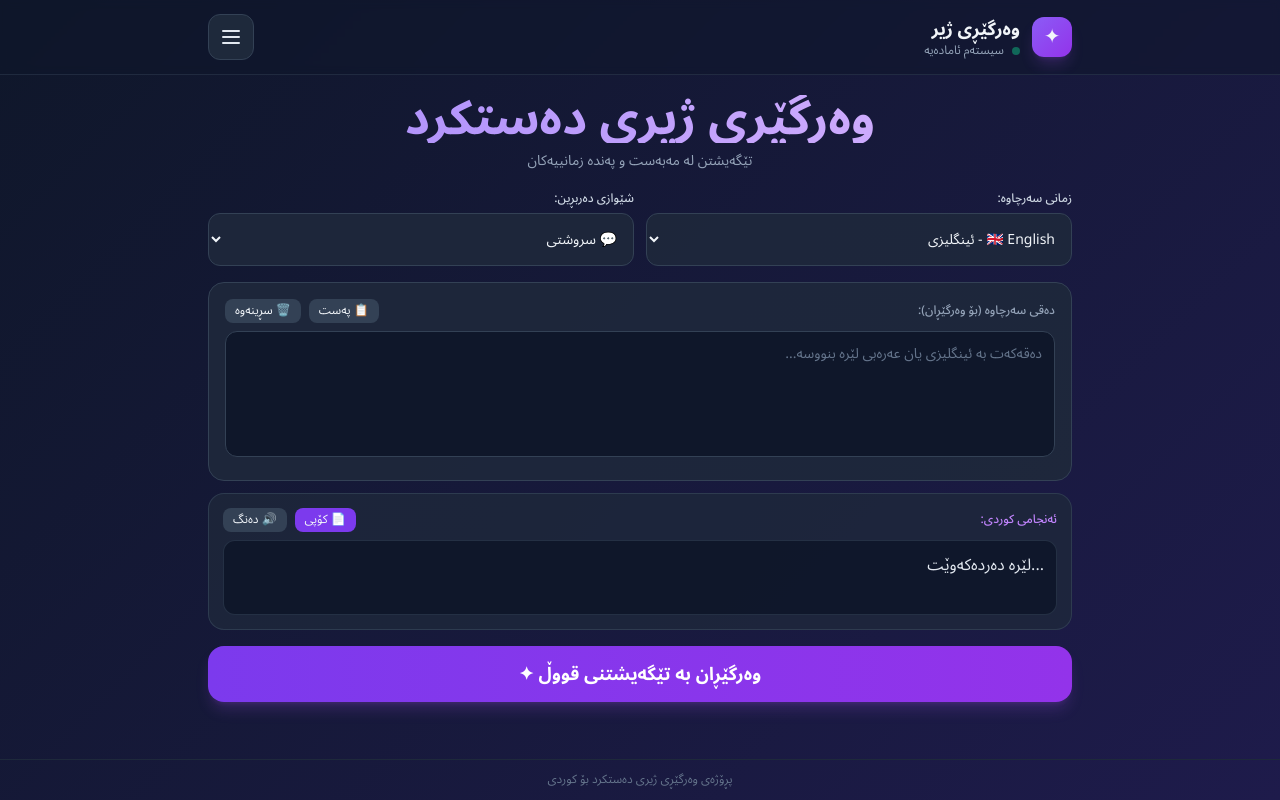
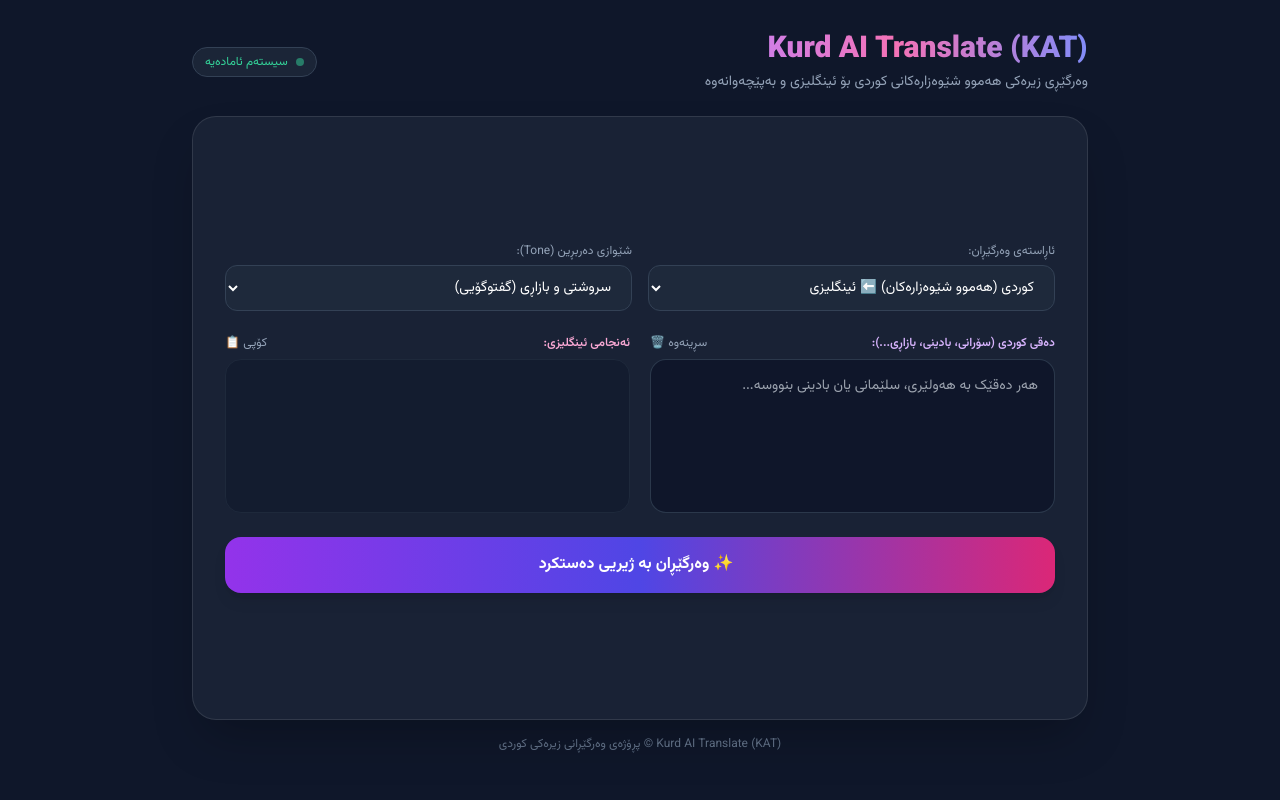
Before and after one commit to kovanhwmar-png/kurdish-translator, a website: page index.html in a window 1280 px wide. Drawn offline with nearby package versions, Linux system fonts and the light colour scheme.

Commit message:
Update index.html

```diff
--- a/index.html
+++ b/index.html
@@ -2,255 +2,165 @@
 <html lang="ku" dir="rtl">
 <head>
   <meta charset="UTF-8">
-  <meta name="viewport" content="width=device-width, initial-scale=1.0, maximum-scale=1.0, user-scalable=no">
-  <title>وەرگێڕی ژیر بۆ کوردی</title>
+  <meta name="viewport" content="width=device-width, initial-scale=1.0">
+  <title>Kurd AI Translate (KAT) | وەرگێڕی ژیری دەستکردی کوردی</title>
   <script src="https://cdn.tailwindcss.com"></script>
+  <link href="https://fonts.googleapis.com/css2?family=Vazirmatn:wght@300;400;600;700;900&display=swap" rel="stylesheet">
   <style>
-    @import url('https://fonts.googleapis.com/css2?family=Noto+Sans+Arabic:wght@300;400;500;600;700&display=swap');
-    * { font-family: 'Noto Sans Arabic', sans-serif; }
-    body { background: linear-gradient(135deg, #0F172A 0%, #1E1B4B 100%); }
-    .glow { box-shadow: 0 0 20px rgba(139, 92, 246, 0.3); }
-    .pulse-dot { animation: pulse 2s cubic-bezier(0.4, 0, 0.6, 1) infinite; }
-    @keyframes pulse { 0%, 100% { opacity: 1; } 50% { opacity: .5; } }
-    .drawer { transform: translateX(100%); transition: transform 0.3s ease; }
-    .drawer.open { transform: translateX(0); }
+    body { font-family: 'Vazirmatn', sans-serif; background: #0f172a; color: #f8fafc; }
+    .glass-card { background: rgba(30, 41, 59, 0.7); backdrop-filter: blur(12px); border: 1px solid rgba(255, 255, 255, 0.1); }
   </style>
 </head>
-<body class="min-h-screen text-slate-100 flex flex-col justify-between">
+<body class="min-h-screen flex flex-col justify-between p-4 md:p-8">
 
-  <!-- سەرپەڕە -->
-  <header class="border-b border-slate-700/50 backdrop-blur-sm bg-slate-900/50 sticky top-0 z-40">
-    <div class="max-w-4xl mx-auto px-4 py-3.5 flex items-center justify-between">
-      <div class="flex items-center gap-3">
-        <div class="w-10 h-10 bg-gradient-to-br from-violet-500 to-purple-600 rounded-xl flex items-center justify-center text-xl shadow-lg shadow-purple-500/20">✦</div>
-        <div>
-          <h1 class="text-lg font-bold">وەرگێڕی ژیر</h1>
-          <div class="flex items-center gap-2 text-xs text-slate-400">
-            <span class="w-2 h-2 bg-emerald-500 rounded-full pulse-dot"></span>
-            <span>سیستەم ئامادەیە</span>
-          </div>
-        </div>
-      </div>
-
-      <!-- تەنها دوگمەی مێنیوی سێ خەت -->
-      <button onclick="toggleDrawer()" class="p-2.5 bg-slate-800 hover:bg-slate-700 active:scale-95 rounded-xl border border-slate-700 text-slate-200 transition flex items-center justify-center" aria-label="مێنیو">
-        <svg xmlns="http://www.w3.org/2000/svg" class="h-6 w-6" fill="none" viewBox="0 0 24 24" stroke="currentColor">
-          <path stroke-linecap="round" stroke-linejoin="round" stroke-width="2" d="M4 6h16M4 12h16M4 18h16" />
-        </svg>
-      </button>
+  <!-- Header -->
+  <header class="max-w-4xl mx-auto w-full flex justify-between items-center mb-6">
+    <div>
+      <h1 class="text-2xl md:text-3xl font-black bg-gradient-to-r from-purple-400 via-pink-400 to-indigo-400 bg-clip-text text-transparent">
+        Kurd AI Translate (KAT)
+      </h1>
+      <p class="text-xs md:text-sm text-slate-400 mt-1">وەرگێڕی زیرەکی هەموو شێوەزارەکانی کوردی بۆ ئینگلیزی و بەپێچەوانەوە</p>
+    </div>
+    <div class="flex items-center space-x-2 space-x-reverse bg-slate-800/80 px-3 py-1.5 rounded-full border border-slate-700 text-xs text-emerald-400 font-medium">
+      <span class="w-2 h-2 rounded-full bg-emerald-400 animate-pulse"></span>
+      <span>سیستەم ئامادەیە</span>
     </div>
   </header>
 
-  <!-- پەنجەرەی لاوەکی (Drawer) -->
-  <div id="drawerBackdrop" onclick="toggleDrawer()" class="fixed inset-0 bg-black/60 backdrop-blur-sm z-50 hidden transition-opacity"></div>
-  <div id="drawer" class="drawer fixed top-0 right-0 h-full w-72 bg-slate-900 border-l border-slate-800 z-50 p-6 flex flex-col justify-between">
-    <div>
-      <div class="flex justify-between items-center pb-4 border-b border-slate-800 mb-6">
-        <h2 class="text-base font-bold text-slate-200">مێنیوی سەرەکی</h2>
-        <button onclick="toggleDrawer()" class="text-2xl text-slate-400 hover:text-white leading-none">&times;</button>
+  <!-- Main App Card -->
+  <main class="max-w-4xl mx-auto w-full glass-card rounded-3xl p-5 md:p-8 shadow-2xl flex-1 flex flex-col justify-center">
+
+    <!-- Controls Bar -->
+    <div class="grid grid-cols-1 sm:grid-cols-2 gap-4 mb-6">
+      <!-- ئاڕاستەی وەرگێڕان -->
+      <div>
+        <label class="block text-xs text-slate-400 mb-1.5">ئاڕاستەی وەرگێڕان:</label>
+        <select id="directionSelect" class="w-full bg-slate-800 text-white rounded-xl px-4 py-2.5 text-sm border border-slate-700 focus:outline-none focus:border-purple-500">
+          <option value="ku-to-en" selected>کوردی (هەموو شێوەزارەکان) ⬅️ ئینگلیزی</option>
+          <option value="en-to-ku">ئینگلیزی ⬅️ کوردی (سۆرانی/بادینی)</option>
+        </select>
       </div>
 
-      <!-- بژاردەی چوونەژوورەوە لە ناو مێنیو -->
-      <div class="mb-6">
-        <button class="w-full py-3 bg-gradient-to-r from-violet-600 to-purple-600 hover:from-violet-500 hover:to-purple-500 active:scale-95 text-white font-medium rounded-xl text-sm transition shadow-lg shadow-purple-500/20 flex items-center justify-center gap-2">
-          <span>چوونەژوورەوە</span>
-        </button>
-      </div>
-
-      <!-- مێژووی وەرگێڕان -->
+      <!-- شێوازی دەربڕین -->
       <div>
-        <h3 class="text-xs font-semibold uppercase tracking-wider text-slate-400 mb-3">مێژووی وەرگێڕان</h3>
-        <div id="history" class="space-y-2.5 max-h-[50vh] overflow-y-auto pr-1">
-          <p class="text-center text-slate-500 text-xs py-6">هێشتا مێژوویەک تۆمار نەکراوە</p>
-        </div>
-      </div>
-    </div>
-
-    <div class="pt-4 border-t border-slate-800 text-center">
-      <p class="text-[11px] text-slate-500">پڕۆژەی وەرگێڕی ژیری دەستکرد</p>
-    </div>
-  </div>
-
-  <!-- ناوەڕۆکی سەرەکی -->
-  <main class="max-w-4xl mx-auto px-4 py-5 w-full flex-1">
-
-    <div class="text-center mb-5">
-      <h2 class="text-3xl md:text-5xl font-bold mb-2 bg-gradient-to-r from-violet-400 to-purple-300 bg-clip-text text-transparent">
-        وەرگێڕی ژیری دەستکرد
-      </h2>
-      <p class="text-slate-400 text-xs md:text-sm">تێگەیشتن لە مەبەست و پەندە زمانییەکان</p>
-    </div>
-
-    <!-- هەڵبژاردنی زمان و شێوازی دەربڕین -->
-    <div class="grid grid-cols-1 md:grid-cols-2 gap-3 mb-4">
-      <div>
-        <label class="block text-xs font-medium mb-1.5 text-slate-300">زمانی سەرچاوە:</label>
-        <select id="sourceLang" class="w-full bg-slate-800/90 border border-slate-700 rounded-xl px-3 py-2.5 text-sm focus:ring-2 focus:ring-violet-500 focus:outline-none">
-          <option value="en">🇬🇧 English - ئینگلیزی</option>
-          <option value="ar">🇸🇦 العربية - عەرەبی</option>
-        </select>
-      </div>
-      <div>
-        <label class="block text-xs font-medium mb-1.5 text-slate-300">شێوازی دەربڕین:</label>
-        <select id="tone" class="w-full bg-slate-800/90 border border-slate-700 rounded-xl px-3 py-2.5 text-sm focus:ring-2 focus:ring-violet-500 focus:outline-none">
-          <option value="natural">💬 سروشتی</option>
-          <option value="formal">📜 فەرمی</option>
-          <option value="street">🎤 کۆڵان (سلانگ)</option>
-          <option value="literary">✍️ ئەدەبی</option>
+        <label class="block text-xs text-slate-400 mb-1.5">شێوازی دەربڕین (Tone):</label>
+        <select id="toneSelect" class="w-full bg-slate-800 text-white rounded-xl px-4 py-2.5 text-sm border border-slate-700 focus:outline-none focus:border-purple-500">
+          <option value="natural" selected>سروشتی و بازاڕی (گفتوگۆیی)</option>
+          <option value="formal">فەرمی و ئەکادیمی</option>
+          <option value="street">کۆڵانی و سلانگ (زۆر شەعبی)</option>
+          <option value="literary">ئەدەبی و شاعیرانە</option>
         </select>
       </div>
     </div>
 
-    <!-- بۆکسی یەکەم: نووسینی دەقی سەرچاوە -->
-    <div class="bg-slate-800/90 border border-slate-700 rounded-2xl p-4 mb-3">
-      <div class="flex justify-between items-center mb-2">
-        <span class="text-xs font-medium text-slate-400">دەقی سەرچاوە (بۆ وەرگێڕان):</span>
-        <div class="flex gap-2">
-          <button onclick="pasteText()" class="px-2.5 py-1 bg-slate-700 hover:bg-slate-600 rounded-lg text-xs transition">📋 پەست</button>
-          <button onclick="clearInput()" class="px-2.5 py-1 bg-slate-700 hover:bg-slate-600 rounded-lg text-xs transition">🗑️ سڕینەوە</button>
+    <!-- Inputs & Outputs -->
+    <div class="grid grid-cols-1 md:grid-cols-2 gap-5 mb-6">
+      <!-- Input -->
+      <div class="flex flex-col">
+        <div class="flex justify-between items-center mb-2">
+          <span id="inputLabel" class="text-xs font-semibold text-purple-300">دەقی کوردی (سۆرانی، بادینی، بازاڕی...):</span>
+          <button id="clearBtn" class="text-xs text-slate-400 hover:text-red-400 transition">سڕینەوە 🗑️</button>
         </div>
+        <textarea id="inputText" rows="6" placeholder="هەر دەقێک بە هەولێری، سلێمانی یان بادینی بنووسە..." class="w-full bg-slate-900/90 text-white rounded-2xl p-4 text-sm border border-slate-700/80 focus:outline-none focus:border-purple-500 resize-none transition"></textarea>
       </div>
-      <textarea
-        id="inputText"
-        rows="5"
-        class="w-full bg-slate-900 border border-slate-700 rounded-xl p-3 text-sm focus:ring-2 focus:ring-violet-500 focus:outline-none resize-none text-slate-100 placeholder-slate-500"
-        placeholder="دەقەکەت بە ئینگلیزی یان عەرەبی لێرە بنووسە..."
-      ></textarea>
+
+      <!-- Output -->
+      <div class="flex flex-col">
+        <div class="flex justify-between items-center mb-2">
+          <span id="outputLabel" class="text-xs font-semibold text-pink-300">ئەنجامی ئینگلیزی:</span>
+          <button id="copyBtn" class="text-xs text-slate-400 hover:text-purple-300 transition">کۆپی 📋</button>
+        </div>
+        <div id="outputText" class="w-full h-full min-h-[144px] bg-slate-900/50 rounded-2xl p-4 text-sm border border-slate-800 text-slate-200 overflow-y-auto whitespace-pre-wrap select-all"></div>
+      </div>
     </div>
 
-    <!-- بۆکسی دووەم: ئەنجامی کوردی (بچووکتر لە دوای بۆکسی یەکەم) -->
-    <div class="bg-slate-800/80 border border-slate-700/80 rounded-2xl p-3.5 mb-4">
-      <div class="flex justify-between items-center mb-2">
-        <span class="text-xs font-medium text-purple-400">ئەنجامی کوردی:</span>
-        <div class="flex gap-2">
-          <button onclick="copyResult()" class="px-2.5 py-1 bg-violet-600 hover:bg-violet-700 rounded-lg text-xs transition">📄 کۆپی</button>
-          <button onclick="speakResult()" class="px-2.5 py-1 bg-slate-700 hover:bg-slate-600 rounded-lg text-xs transition">🔊 دەنگ</button>
-        </div>
-      </div>
-      <div id="result" class="text-sm md:text-base leading-relaxed text-slate-200 min-h-[75px] whitespace-pre-wrap select-text bg-slate-900/90 p-3 rounded-xl border border-slate-700/60">...لێرە دەردەکەوێت</div>
-    </div>
-
-    <!-- دوگمەی وەرگێڕان: لە خوارەوەی هەردوو بۆکسەکە -->
-    <button
-      onclick="translateAction()"
-      id="translateBtn"
-      class="w-full bg-gradient-to-r from-violet-600 to-purple-600 hover:from-violet-700 hover:to-purple-700 text-white font-bold py-3.5 rounded-2xl text-base md:text-lg transition glow active:scale-95 flex items-center justify-center gap-2 shadow-lg shadow-purple-500/20"
-    >
-      <span>وەرگێڕان بە تێگەیشتنی قووڵ ✦</span>
+    <!-- Translate Button -->
+    <button id="translateBtn" class="w-full py-4 rounded-2xl bg-gradient-to-r from-purple-600 via-indigo-600 to-pink-600 hover:from-purple-500 hover:to-pink-500 text-white font-bold text-base shadow-lg hover:shadow-purple-500/25 transition-all duration-300 flex items-center justify-center space-x-2 space-x-reverse">
+      <span id="btnSpinner" class="hidden inline-block w-5 h-5 border-2 border-white border-t-transparent rounded-full animate-spin"></span>
+      <span id="btnText">✨ وەرگێڕان بە ژیریی دەستکرد</span>
     </button>
 
   </main>
 
-  <footer class="p-3 text-center text-xs text-slate-500 border-t border-slate-800">
-    پڕۆژەی وەرگێڕی ژیری دەستکرد بۆ کوردی
+  <!-- Footer -->
+  <footer class="max-w-4xl mx-auto w-full text-center py-4 text-xs text-slate-500">
+    Kurd AI Translate (KAT) © پڕۆژەی وەرگێڕانی زیرەکی کوردی
   </footer>
 
   <script>
-    let historyItems = [];
+    const directionSelect = document.getElementById('directionSelect');
+    const toneSelect = document.getElementById('toneSelect');
+    const inputText = document.getElementById('inputText');
+    const outputText = document.getElementById('outputText');
+    const inputLabel = document.getElementById('inputLabel');
+    const outputLabel = document.getElementById('outputLabel');
+    const translateBtn = document.getElementById('translateBtn');
+    const btnText = document.getElementById('btnText');
+    const btnSpinner = document.getElementById('btnSpinner');
+    const clearBtn = document.getElementById('clearBtn');
+    const copyBtn = document.getElementById('copyBtn');
 
-    function toggleDrawer() {
-      const drawer = document.getElementById('drawer');
-      const backdrop = document.getElementById('drawerBackdrop');
-      const isOpen = drawer.classList.contains('open');
+    directionSelect.addEventListener('change', () => {
+      if (directionSelect.value === 'ku-to-en') {
+        inputLabel.innerText = 'دەقی کوردی (سۆرانی، بادینی، بازاڕی...):';
+        outputLabel.innerText = 'ئەنجامی ئینگلیزی:';
+        inputText.placeholder = 'هەر دەقێک بە هەولێری، سلێمانی یان بادینی بنووسە...';
+        inputText.dir = 'rtl';
+        outputText.dir = 'ltr';
+      } else {
+        inputLabel.innerText = 'دەقی ئینگلیزی (English):';
+        outputLabel.innerText = 'ئەنجامی کوردی:';
+        inputText.placeholder = 'Type English text here...';
+        inputText.dir = 'ltr';
+        outputText.dir = 'rtl';
+      }
+    });
 
-      if (isOpen) {
-        drawer.classList.remove('open');
-        backdrop.classList.add('hidden');
-      } else {
-        drawer.classList.add('open');
-        backdrop.classList.remove('hidden');
+    clearBtn.addEventListener('click', () => {
+      inputText.value = '';
+      outputText.innerText = '';
+    });
+
+    copyBtn.addEventListener('click', () => {
+      if (outputText.innerText) {
+        navigator.clipboard.writeText(outputText.innerText);
+        alert('کۆپی کرا!');
       }
-    }
+    });
 
-    async function translateAction() {
-      const inputEl = document.getElementById('inputText');
-      const resultEl = document.getElementById('result');
-      const btn = document.getElementById('translateBtn');
-      const text = inputEl.value.trim();
-      const sourceLang = document.getElementById('sourceLang').value;
-      const tone = document.getElementById('tone').value;
-
+    translateBtn.addEventListener('click', async () => {
+      const text = inputText.value.trim();
       if (!text) {
-        alert('تکایە سەرەتا دەقێک لە بۆکسەکە بنووسە!');
+        alert('تکایە سەرەتا دەقێک بنووسە!');
         return;
       }
 
-      btn.disabled = true;
-      btn.innerHTML = '<span>چاوەڕوانبە، وەرگێڕان...</span>';
-      resultEl.innerText = 'لە ژێر وەرگێڕاندایە...';
+      translateBtn.disabled = true;
+      btnSpinner.classList.remove('hidden');
+      btnText.innerText = 'لە وەرگێڕاندایە...';
+      outputText.innerText = 'کەمێک چاوەڕێ بکە...';
 
       try {
-        const response = await fetch('/api/translate', {
+        const response = await fetch('/.netlify/functions/translate', {
           method: 'POST',
           headers: { 'Content-Type': 'application/json' },
-          body: JSON.stringify({ text, sourceLang, tone })
+          body: JSON.stringify({
+            text: text,
+            direction: directionSelect.value,
+            tone: toneSelect.value
+          })
         });
 
-        if (!response.ok) {
-          const errText = await response.text();
-          throw new Error(errText || 'هەڵەی سێرڤەر');
-        }
-
-        const translation = await response.text();
-        resultEl.innerText = translation;
-
-        historyItems.unshift({
-          text: text.substring(0, 35) + '...',
-          translation: translation.substring(0, 35) + '...',
-          time: new Date().toLocaleTimeString('ar-IQ')
-        });
-        updateHistory();
-
-      } catch (error) {
-        resultEl.innerText = `هەڵە: ${error.message}`;
+        const data = await response.text();
+        outputText.innerText = data;
+      } catch (err) {
+        outputText.innerText = 'هەڵەی پەیوەندی ڕوویدا: ' + err.message;
       } finally {
-        btn.disabled = false;
-        btn.innerHTML = '<span>وەرگێڕان بە تێگەیشتنی قووڵ ✦</span>';
+        translateBtn.disabled = false;
+        btnSpinner.classList.add('hidden');
+        btnText.innerText = '✨ وەرگێڕان بە ژیریی دەستکرد';
       }
-    }
-
-    function updateHistory() {
-      const historyEl = document.getElementById('history');
-      if (historyItems.length === 0) {
-        historyEl.innerHTML = '<p class="text-center text-slate-500 text-xs py-6">هێشتا مێژوویەک تۆمار نەکراوە</p>';
-      } else {
-        historyEl.innerHTML = historyItems.map(item => `
-          <div class="bg-slate-800 rounded-xl p-2.5 border border-slate-700/70 text-xs">
-            <div class="text-[11px] text-slate-400 mb-1">${item.time}</div>
-            <div class="text-slate-200 line-clamp-2">${item.translation}</div>
-          </div>
-        `).join('');
-      }
-    }
-
-    async function pasteText() {
-      try {
-        const text = await navigator.clipboard.readText();
-        document.getElementById('inputText').value = text;
-      } catch (err) {
-        alert('تکایە دەستت لەسەر بۆکسەکە دابگرە و پەیست بکە.');
-      }
-    }
-
-    function clearInput() {
-      document.getElementById('inputText').value = '';
-    }
-
-    function copyResult() {
-      const text = document.getElementById('result').innerText;
-      if (text && text !== '...لێرە دەردەکەوێت') {
-        navigator.clipboard.writeText(text).then(() => alert('کۆپی کرا!'));
-      }
-    }
-
-    function speakResult() {
-      const text = document.getElementById('result').innerText;
-      if (text && text !== '...لێرە دەردەکەوێت') {
-        const utterance = new SpeechSynthesisUtterance(text);
-        utterance.lang = 'ckb';
-        window.speechSynthesis.speak(utterance);
-      }
-    }
+    });
   </script>
 </body>
 </html>
```
